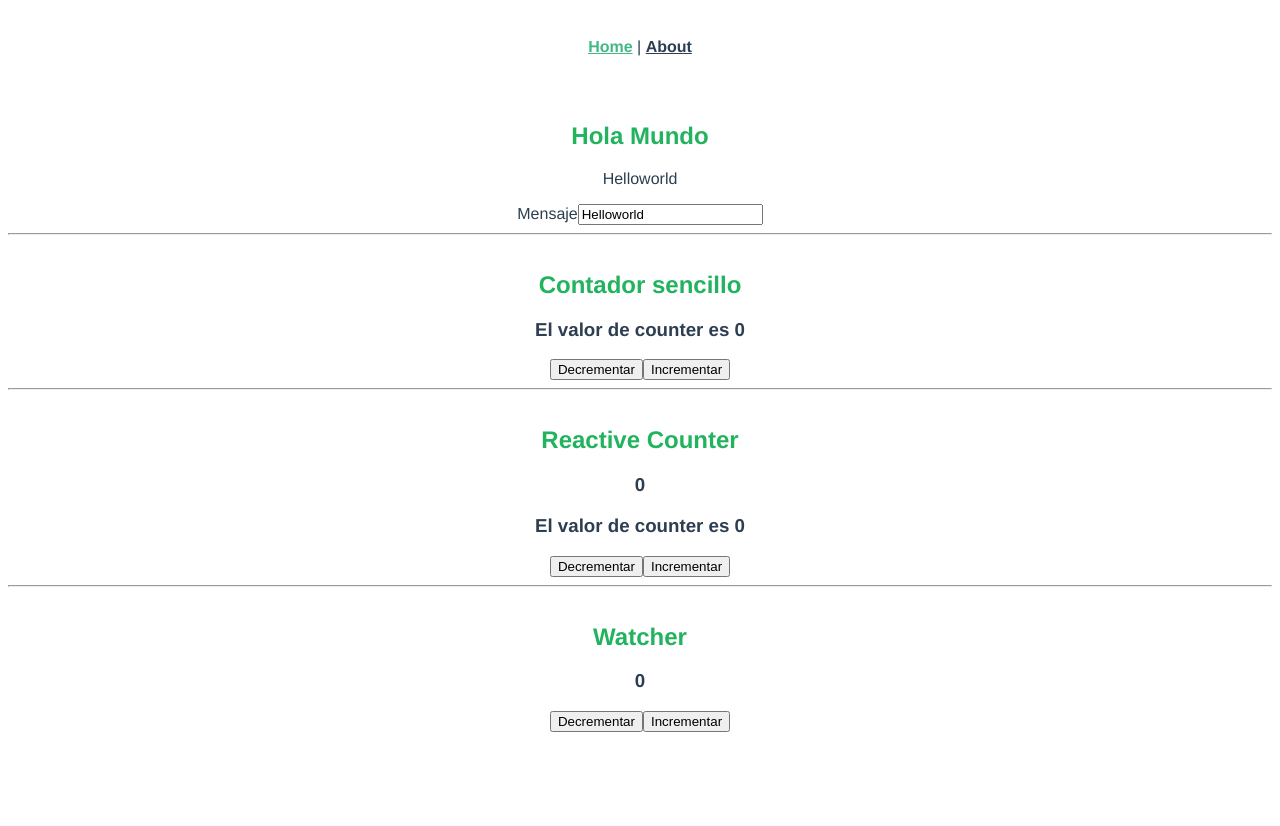
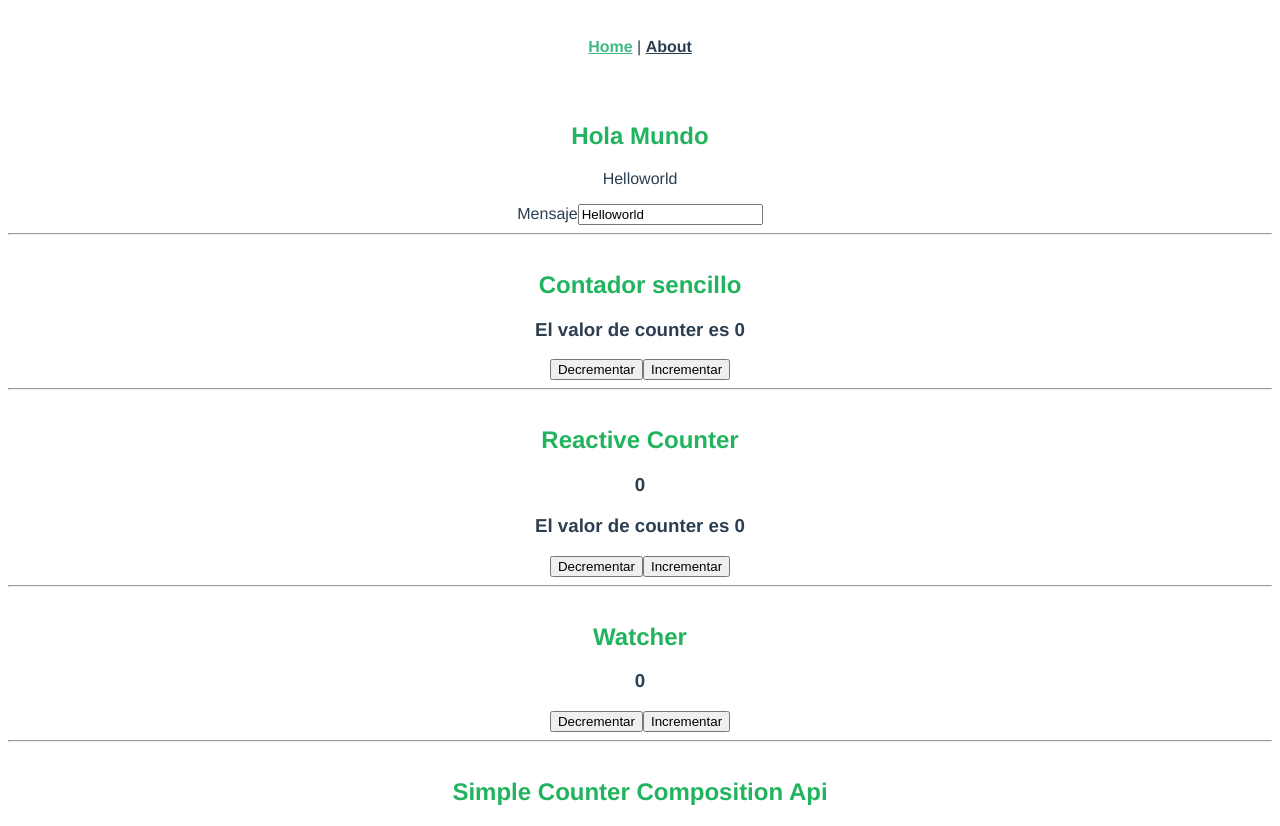
Before and after one commit to JuditAldeguer/vue3-basics, a Vue app: page / in a window 1280 px wide. Before the commit the page ends 800 px from the top, so only its background shows below. Built offline with nearby package versions, Linux system fonts and the light colour scheme.

Commit message:
feat: new component

```diff
--- /dev/null
+++ b/src/components/SimpleCountercompositionApi.vue
@@ -0,0 +1,11 @@
+<template>
+  <h2>Simple Counter Composition Api</h2>
+</template>
+
+<script>
+export default {
+  name: 'SimpleCountercompositionApi'
+}
+</script>
+
+<style lang="scss"></style>
--- a/src/views/Home.vue
+++ b/src/views/Home.vue
@@ -7,6 +7,8 @@
     <ReactiveCounter />
     <hr />
     <Watcher />
+     <hr />
+    <SimpleCountercompositionApi />
   </div>
 </template>
 
@@ -16,6 +18,7 @@ import HelloWorld from '@/components/HelloWorld.vue'
 import SimpleCounter from '../components/SimpleCounter.vue'
 import ReactiveCounter from '../components/ReactiveCounterr.vue'
 import Watcher from '../components/Watcher.vue'
+import SimpleCountercompositionApi from '../components/SimpleCountercompositionApi.vue'
 
 export default {
   name: 'Home',
@@ -23,7 +26,8 @@ export default {
     HelloWorld,
     SimpleCounter,
     ReactiveCounter,
-    Watcher
+    Watcher,
+    SimpleCountercompositionApi
   }
 }
 </script>
```
